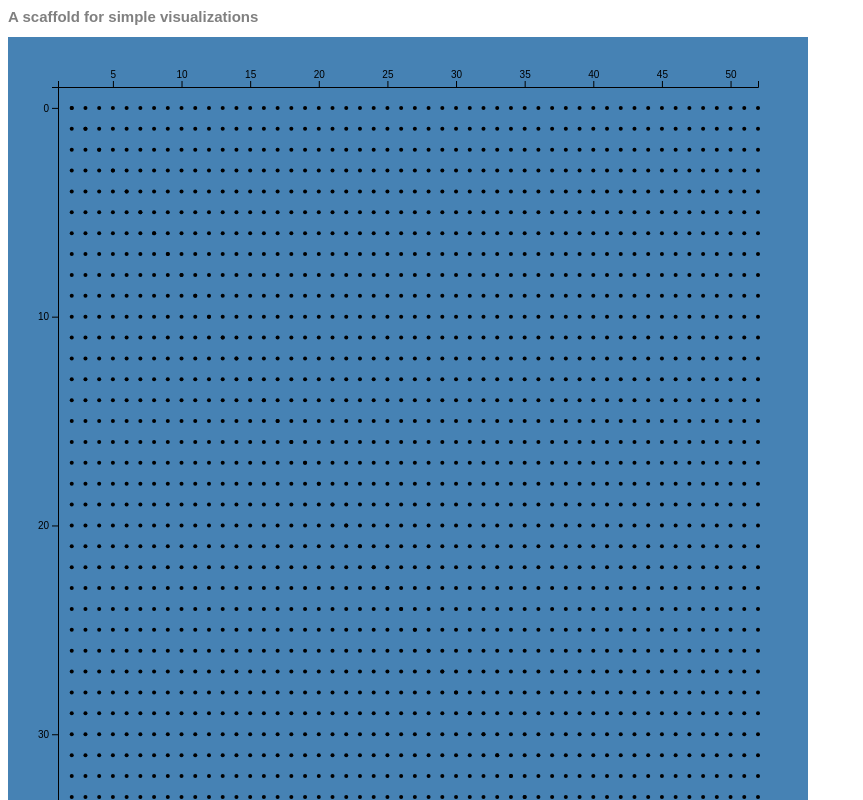
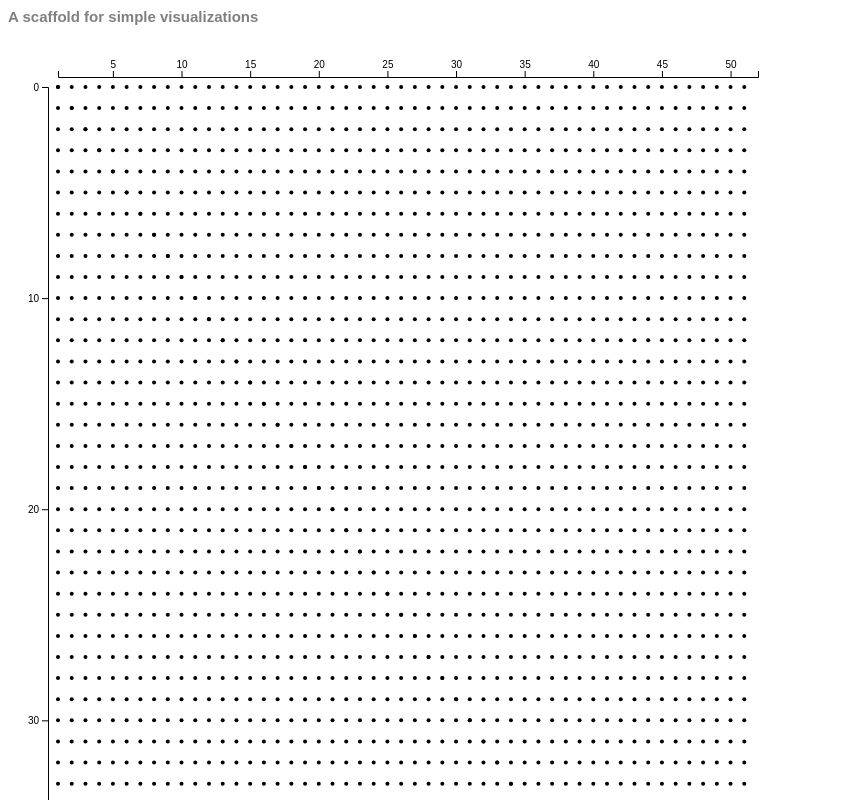
Before and after one commit to SaimenAndSchwyter/Life-In-Weeks, a plain HTML site: page index.html in a window 1280 px wide. Shown: the top 800 px of the page, without its empty margins (0-863 px from the left). Drawn offline with nearby package versions, Linux system fonts and the light colour scheme.

Commit message:
now the indexes are properly aligned and have a distance to the data points - however there are only 51 points per row

```diff
--- a/index.html
+++ b/index.html
@@ -15,7 +15,7 @@
         }
 
         svg {
-            background-color: steelblue;
+            background-color: transparent;
         }
 
         .content {
@@ -60,22 +60,26 @@
   const xScale = d3.scaleLinear()
       .domain([1, 52])
       .range([0, width]);
-  vis.append("g").call(d3.axisTop(xScale));
+  vis.append("g")
+      .call(d3.axisTop(xScale))
+      .attr("transform", "translate(0,-10)");
 
   // illustrate top/bottom margins
   const yScale = d3.scaleLinear()
-      .domain([-1, 90])
+      .domain([0, 90])
       .range([0, height]);
-  vis.append("g").call(d3.axisLeft(yScale));
+  vis.append("g")
+      .call(d3.axisLeft(yScale))
+      .attr("transform", "translate(-10,0)");
 
-  // Daten zeichnen
+  // draw array
   vis.selectAll(".circle")
       .data(data)
       .enter()
       .append('circle')
       .attr("class","weekCircle")
       .attr("r",2)
-      .attr("cx", d => xScale((d % 51) + 2))
+      .attr("cx", d => xScale((d % 51) + 1))
       .attr("cy", d => yScale(d % 91));
 
 
```
